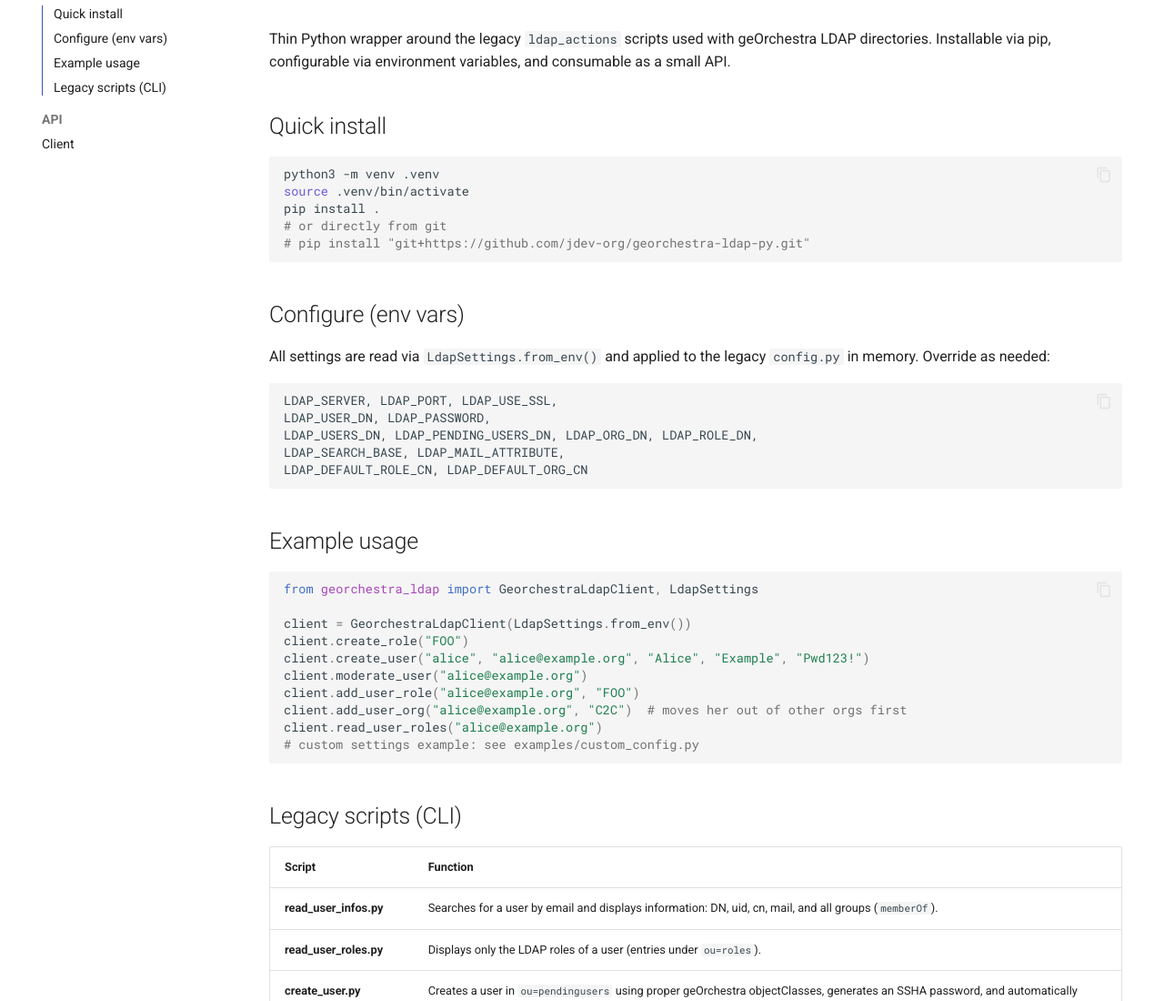
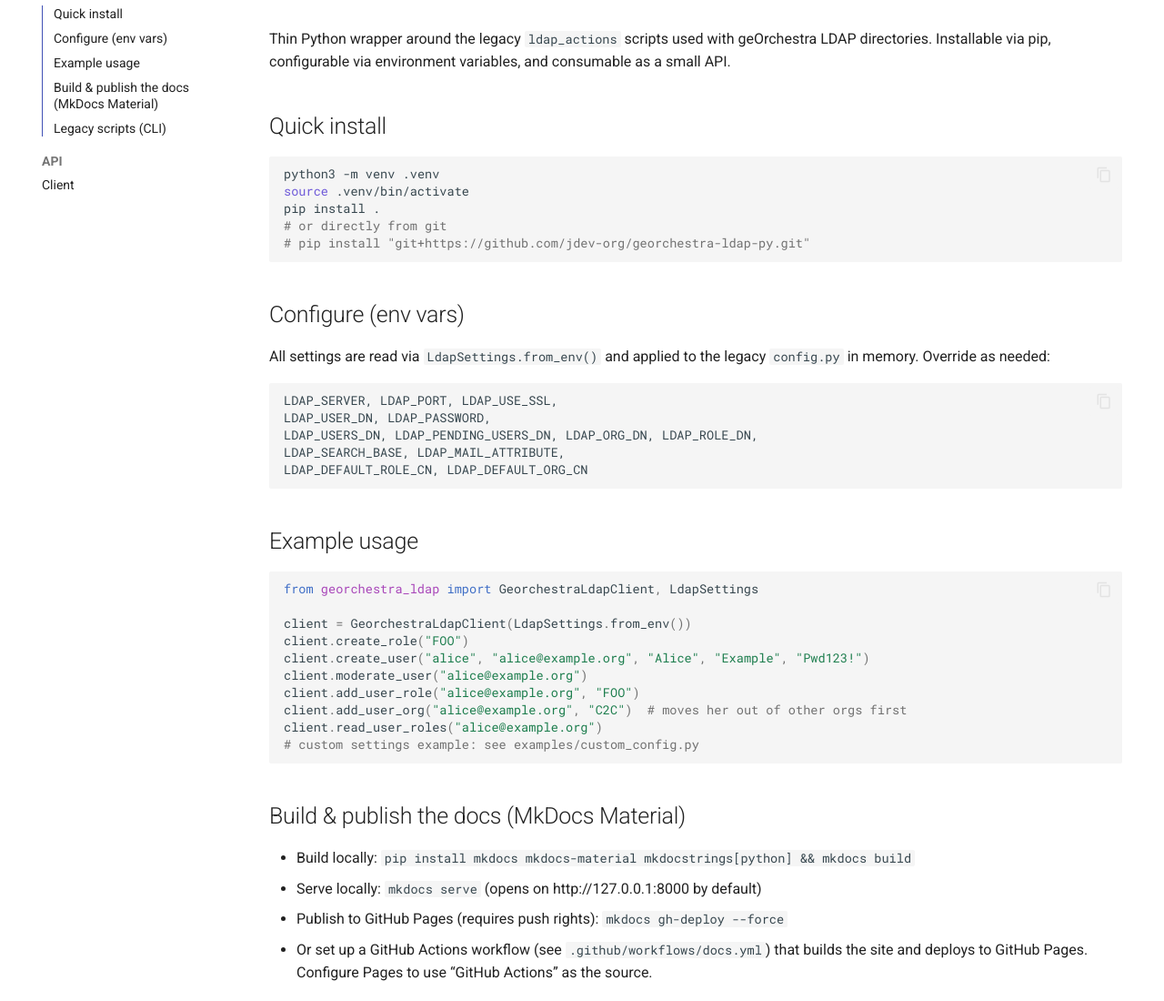
Before and after one commit to jdev-org/georchestra-ldap-py, a plain HTML site: page index.html in a window 1280 px wide. Shown: the part 150-1250 px from the top of the page at 91% size. Drawn offline with Linux system fonts and the light colour scheme.

Commit message:
Deployed 4217856 with MkDocs version: 1.6.1

```diff
--- a/index.html
+++ b/index.html
@@ -295,6 +295,17 @@
 </li>
 
         <li class="md-nav__item">
+  <a href="#build-publish-the-docs-mkdocs-material" class="md-nav__link">
+    <span class="md-ellipsis">
+
+        Build &amp; publish the docs (MkDocs Material)
+
+    </span>
+  </a>
+
+</li>
+
+        <li class="md-nav__item">
   <a href="#legacy-scripts-cli" class="md-nav__link">
     <span class="md-ellipsis">
 
@@ -448,6 +459,13 @@
 <span class="n">client</span><span class="o">.</span><span class="n">read_user_roles</span><span class="p">(</span><span class="s2">&quot;alice@example.org&quot;</span><span class="p">)</span>
 <span class="c1"># custom settings example: see examples/custom_config.py</span>
 </code></pre></div>
+<h2 id="build-publish-the-docs-mkdocs-material">Build &amp; publish the docs (MkDocs Material)<a class="headerlink" href="#build-publish-the-docs-mkdocs-material" title="Permanent link">&para;</a></h2>
+<ul>
+<li>Build locally: <code>pip install mkdocs mkdocs-material mkdocstrings[python] &amp;&amp; mkdocs build</code></li>
+<li>Serve locally: <code>mkdocs serve</code> (opens on http://127.0.0.1:8000 by default)</li>
+<li>Publish to GitHub Pages (requires push rights): <code>mkdocs gh-deploy --force</code></li>
+<li>Or set up a GitHub Actions workflow (see <code>.github/workflows/docs.yml</code>) that builds the site and deploys to GitHub Pages. Configure Pages to use “GitHub Actions” as the source.</li>
+</ul>
 <h2 id="legacy-scripts-cli">Legacy scripts (CLI)<a class="headerlink" href="#legacy-scripts-cli" title="Permanent link">&para;</a></h2>
 <table>
 <thead>
```
Also changed, not shown: search/search_index.json (+1 -1 lines).
